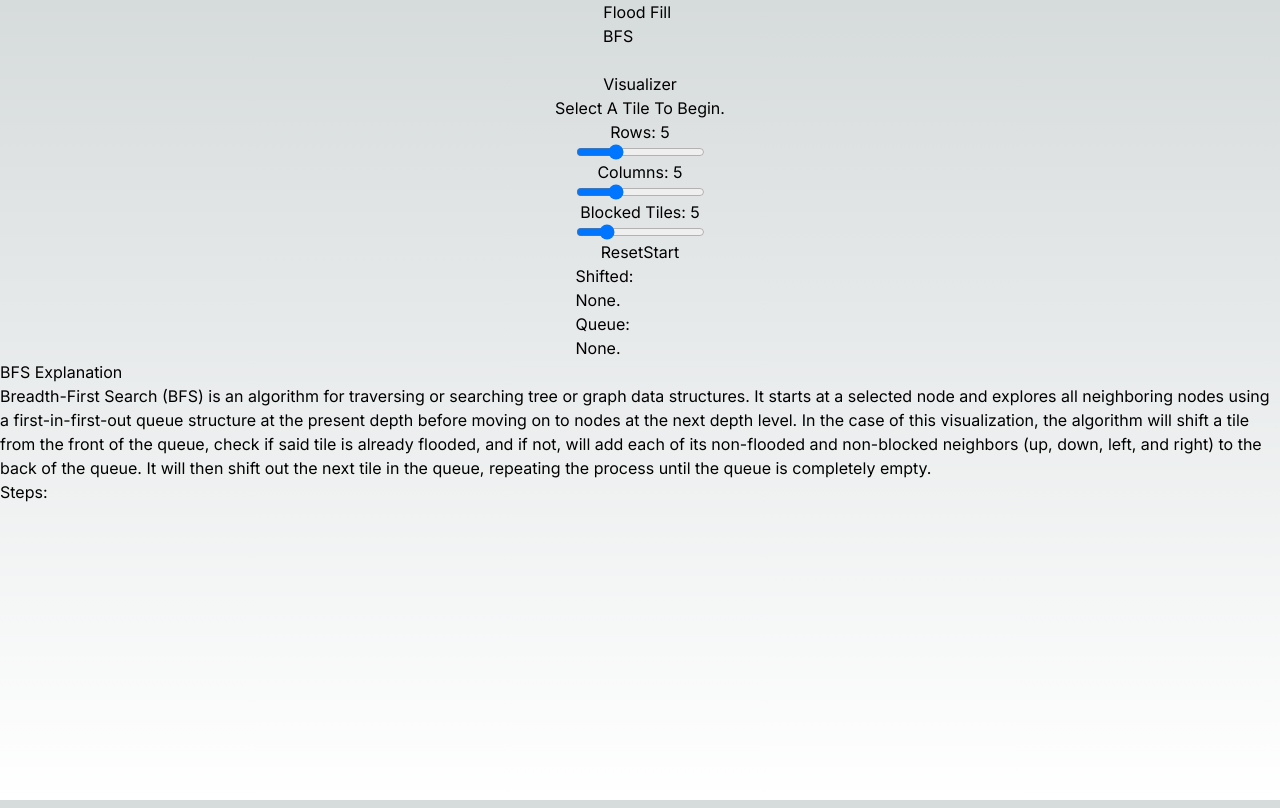
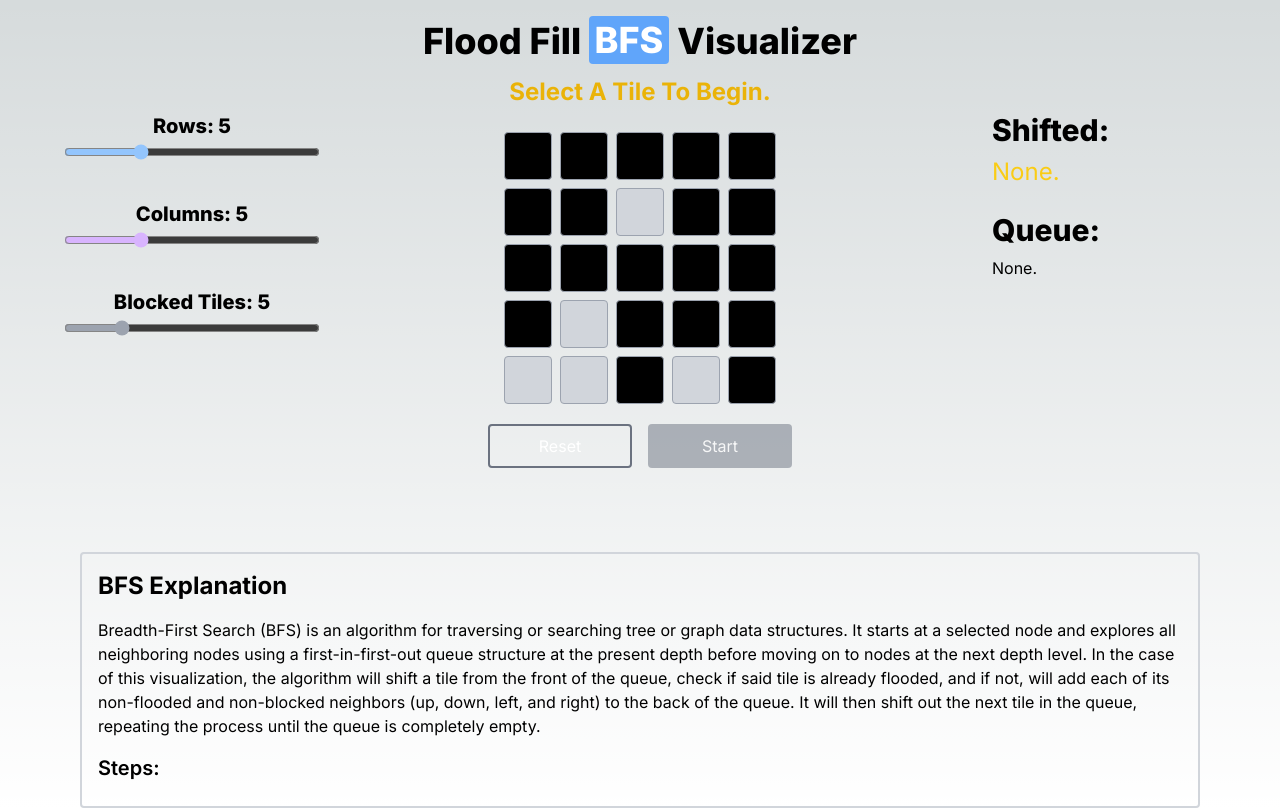
Before and after one commit to anryjohn/flood-fill-visualizer, a Next.js app: page / in a window 1280 px wide. Built offline with nearby package versions, Linux system fonts and the light colour scheme.

Commit message:
Restructured code

```diff
--- a/src/floodfill.js
+++ b/app/page.jsx
@@ -1,3 +1,4 @@
+"use client"
 import React, { useState, useEffect } from 'react';
 import { useSpring, useSprings, animated } from '@react-spring/web'
 
--- a/app/page.tsx
+++ /dev/null
@@ -1,10 +0,0 @@
-"use client"
-import FloodFill from "../src/floodfill"
-
-export default function Home() {
-  return (
-    <main className="flex min-h-screen flex-col items-center justify-between">
-      <FloodFill />
-    </main>
-  );
-}
```
